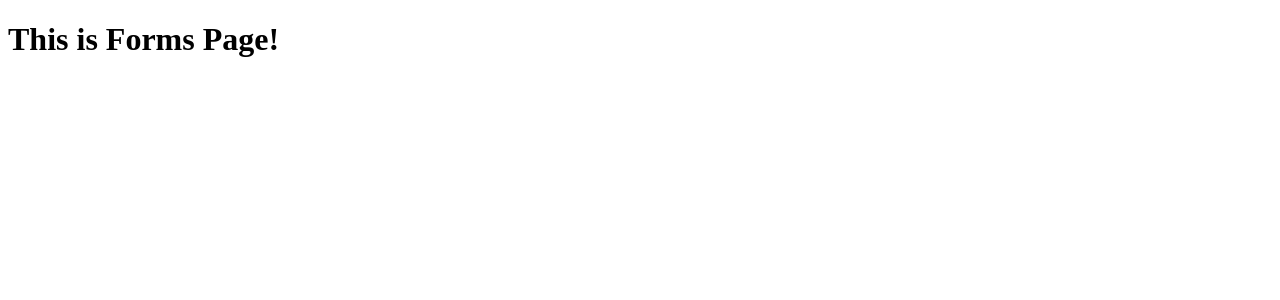
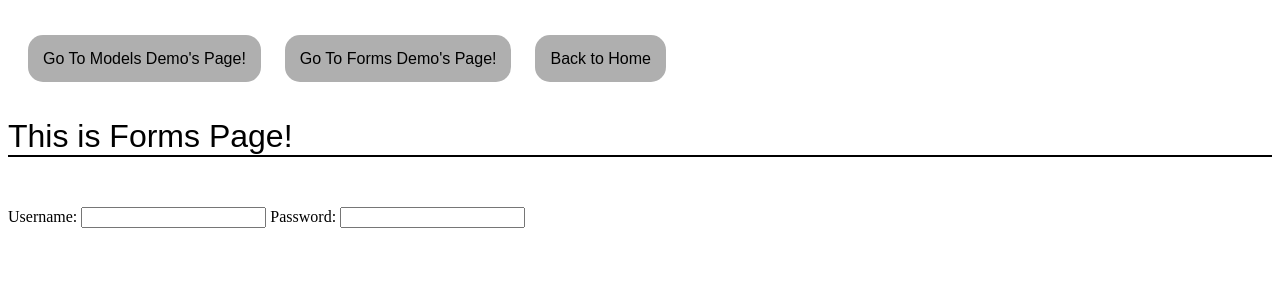
Before and after one commit to ERoydev/Django-Exercises, a Django app: page /forms/ in a window 1280 px wide. Shown: the top 300 px of the page. Run offline with Django 4.2, Linux system fonts and the light colour scheme; parts of the project's set-up code (start-up, migrations or seed data) failed here and were passed over.

Commit message:
templates

```diff
--- a/Lekciq_Models1/static/index.css
+++ b/Lekciq_Models1/static/index.css
@@ -17,6 +17,11 @@ h1{
     font-family: sans-serif;
 }
 
+.navbar {
+    margin-top: 50px;
+    margin-bottom: 50px;
+}
+
 .btn-forms:hover {
     color: purple;
 }
--- a/Lekciq_Models1/templates/base.html
+++ b/Lekciq_Models1/templates/base.html
@@ -12,9 +12,10 @@
     <link rel="stylesheet" href="{% static 'index.css' %}">
 </head>
 <body>
-    <h1>This is the Home Page!</h1>
-    <a href="{% url 'index' %}" class="btn-forms">Go To Models Demo's Page! :)</a>
-    <a href="{% url 'forms_demo' %}" class="btn-forms">Go To Forms Demo's Page! :)</a>
+    {% include 'includes/navbar.html'%}
+
+    {% block content %}
+    {% endblock %}
 
 </body>
 </html>
--- a/Lekciq_Models1/templates/forms.html
+++ b/Lekciq_Models1/templates/forms.html
@@ -1,14 +1,8 @@
-<!doctype html>
-<html lang="en">
-<head>
-    <meta charset="UTF-8">
-    <meta name="viewport"
-          content="width=device-width, user-scalable=no, initial-scale=1.0, maximum-scale=1.0, minimum-scale=1.0">
-    <meta http-equiv="X-UA-Compatible" content="ie=edge">
-    <title>Document</title>
-</head>
-<body>
+{% extends 'base.html' %}
+{% load static %}
+
+{% block content %}
     <h1>This is Forms Page!</h1>
+    {{ form }}
 
-</body>
-</html>
+{% endblock %}
--- /dev/null
+++ b/Lekciq_Models1/templates/includes/navbar.html
@@ -0,0 +1,6 @@
+{% load static %}
+<div class="navbar">
+        <a href="{% url 'index' %}" class="btn-forms">Go To Models Demo's Page!</a>
+        <a href="{% url 'forms_demo' %}" class="btn-forms">Go To Forms Demo's Page!</a>
+        <a href="{% url 'home' %}" class="btn-forms">Back to Home</a>
+    </div>
--- a/Lekciq_Models1/web/views.py
+++ b/Lekciq_Models1/web/views.py
@@ -1,9 +1,16 @@
+from django import forms
 from django.shortcuts import render, get_object_or_404, redirect
 from .models import Employee, Department
 
 
+class NameForms(forms.Form):
+    username = forms.CharField(label="Username", max_length=50)
+    password = forms.CharField(label='Password', widget=forms.PasswordInput)
+
+
 def home(request):
     return render(request, 'base.html')
+
 
 def index(request):
     employees = Employee.objects.all()
@@ -33,4 +40,8 @@ def department_details(request, pk, slug):
 
 
 def forms_demo(request):
-    return render(request, 'forms.html')
+    context = {
+        'form': NameForms(),
+    }
+
+    return render(request, 'forms.html', context)
```
Also changed, not shown: Lekciq_Models1/templates/index.html (+3 -13 lines).
